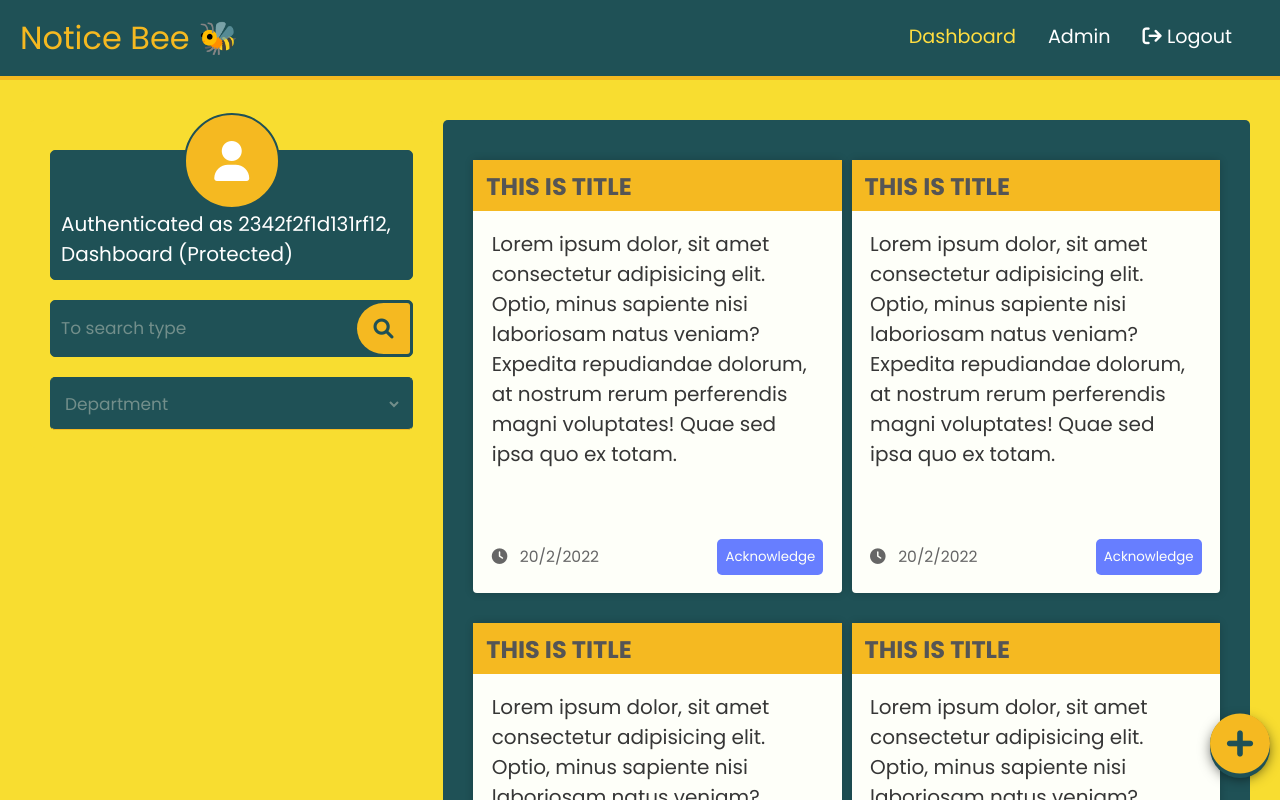
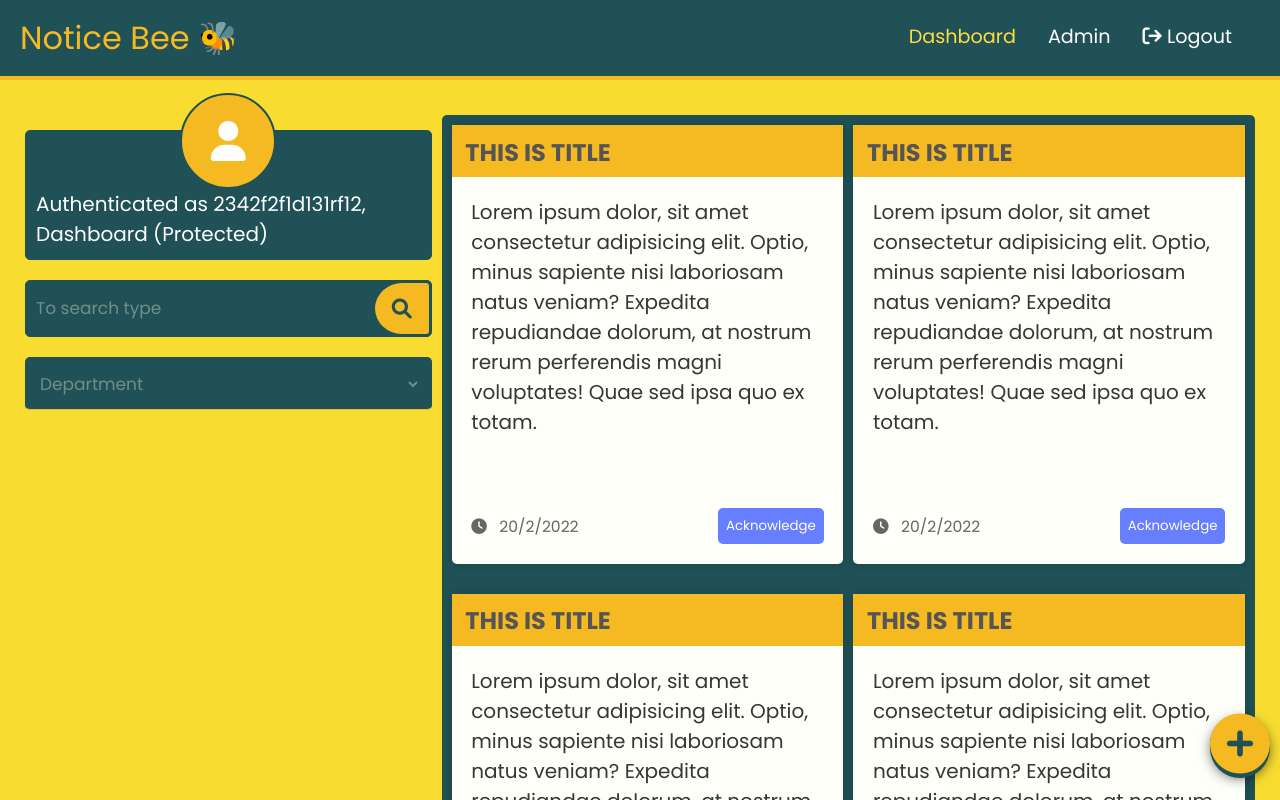
Before and after one commit to kishor82/notice-board, a React (Create React App) app: page /login in a window 1280 px wide. Both pictures are taken after a click on the button "Login". Shown: the top 800 px of the page. Built offline with nearby package versions, Linux system fonts and the light colour scheme.

Commit message:
Added style changes

```diff
--- a/package.json
+++ b/package.json
@@ -7,6 +7,7 @@
     "@elastic/eui": "^54.0.0",
     "@emotion/react": "^11.9.0",
     "cra-template": "1.1.3",
+    "lodash": "^4.17.21",
     "moment": "^2.29.2",
     "react": "^18.0.0",
     "react-dom": "^18.0.0",
--- a/src/Components/Admin/index.jsx
+++ b/src/Components/Admin/index.jsx
@@ -1,3 +1,4 @@
+/* eslint-disable react-hooks/exhaustive-deps */
 import { useEffect, useState } from "react";
 import { toast } from "react-toastify";
 import TableListing from "../TableListing";
--- a/src/Components/Card/index.css
+++ b/src/Components/Card/index.css
@@ -3,11 +3,11 @@
 }
 
 .cards {
-  margin: 10px auto;
   padding: 10px;
   display: grid;
   grid-template-columns: 1fr 1fr;
   gap: 10px;
+  border-radius: 5px;
 }
 
 .card {
@@ -19,9 +19,9 @@
   -moz-box-shadow: rgba(0, 0, 0, 0.19) 0 0 8px 0;
   -webkit-box-shadow: rgba(0, 0, 0, 0.19) 0 0 8px 0;
   box-shadow: rgba(0, 0, 0, 0.19) 0 0 8px 0;
-  -moz-border-radius: 4px;
-  -webkit-border-radius: 4px;
-  border-radius: 4px;
+  -moz-border-radius: 5px;
+  -webkit-border-radius: 5px;
+  border-radius: 5px;
 }
 @media (max-width: 700px) {
   .card {
--- a/src/Components/Dashboard/index.css
+++ b/src/Components/Dashboard/index.css
@@ -1,7 +1,7 @@
 .item_container {
   max-width: 1390px;
   margin: 10px auto;
-  padding: 10px;
+  padding: 5px;
   display: grid;
   grid-template-columns: 1fr 2fr;
   gap: 10px;
@@ -11,13 +11,13 @@
   background: #1f5156;
   color: #fff;
   font-size: 20px;
-  padding: 20px;
+  /* padding: 5px; */
   border-radius: 5px;
 }
 
 .dashboard_aside {
   position: -webkit-sticky;
-  /* position: sticky; */
+  position: sticky;
   top: 120px;
   align-self: start;
   display: flex;
@@ -79,6 +79,7 @@
 
 @media (max-width: 950px) {
   .dashboard_aside {
+    position: inherit;
     top: -115px;
     z-index: 1;
   }
--- a/src/Components/Navbar/navbar.css
+++ b/src/Components/Navbar/navbar.css
@@ -137,6 +137,12 @@
   }
 }
 
+@media screen and (max-width: 280px) {
+  .nav-logo {
+    font-size: 1.5rem !important;
+  }
+}
+
 .navbar_wrapper {
   position: sticky;
   top: 0px;
--- a/src/Components/TableListing/index.jsx
+++ b/src/Components/TableListing/index.jsx
@@ -7,7 +7,7 @@ const TableListing = ({ sortBy, direction = "DESC", data, columns = [] }) => {
 
   useEffect(() => {
     setTableData(SortData(data, sortBy, direction));
-  }, []);
+  }, [data, sortBy, direction]);
 
   const TableRow = ({ rowData, index }) => {
     return (
--- a/src/Components/UserAuth/index.jsx
+++ b/src/Components/UserAuth/index.jsx
@@ -1,3 +1,4 @@
+/* eslint-disable jsx-a11y/anchor-is-valid */
 import { useRef, useState } from "react";
 import { useAuth } from "../../utils/AuthProvider";
 import "./userAuth.css";
--- a/src/index.css
+++ b/src/index.css
@@ -35,3 +35,11 @@ button,
 .switch {
   border-radius: 5px;
 }
+
+button:hover {
+  cursor: pointer;
+}
+
+select:hover {
+  cursor: pointer;
+}
--- a/src/utils/ProtectedRoutes.js
+++ b/src/utils/ProtectedRoutes.js
@@ -1,4 +1,4 @@
-import { useLocation, Navigate, useNavigate } from "react-router-dom";
+import { useLocation, Navigate } from "react-router-dom";
 import { useAuth } from "./AuthProvider";
 import { NavBar } from "../Components/Navbar";
 export const ProtectedRoute = ({ children }) => {
--- a/src/utils/sortData.js
+++ b/src/utils/sortData.js
@@ -2,7 +2,8 @@ function SortData(newData, sortBy, direction) {
   if (!sortBy || !newData[0][sortBy]) {
     return newData;
   }
-  return newData.sort(function (a, b) {
+  return newData
+    .sort(function (a, b) {
       if (typeof a[sortBy] == "number") {
         if (direction === "DESC") {
           return b[sortBy] - a[sortBy];
@@ -31,6 +32,8 @@ function SortData(newData, sortBy, direction) {
           return 0;
         }
       }
-  }).splice(0, 5);
+      return 1;
+    })
+    .splice(0, 5);
 }
 export default SortData;
```
Also changed, not shown: 1 other file (tests, documents, lock files or other folders). Lines whose indentation alone changed are shown as unchanged.
